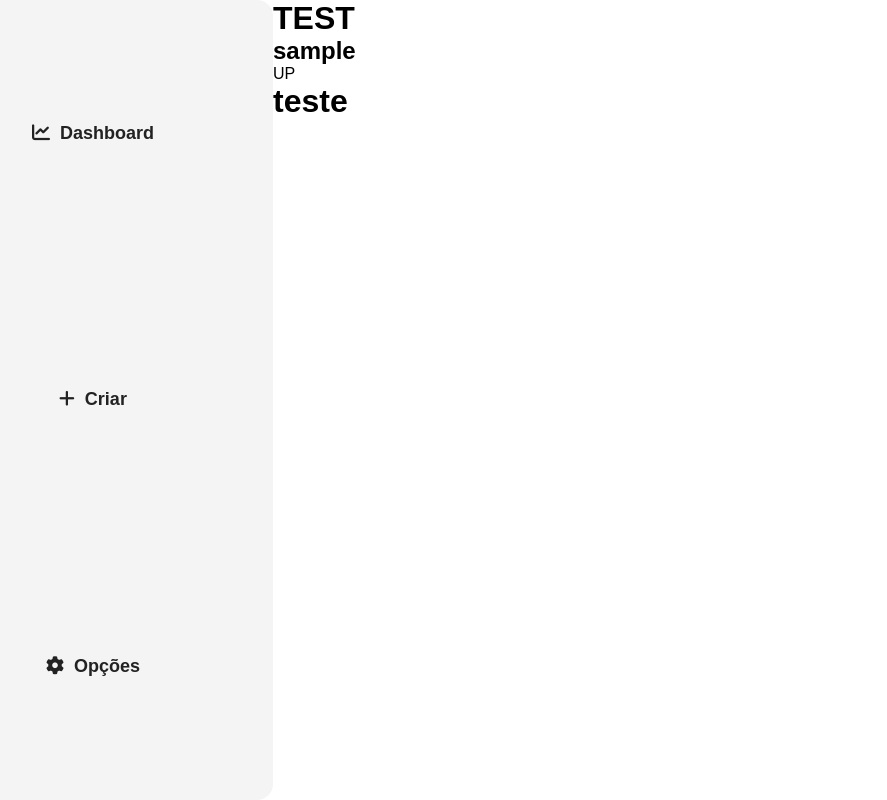
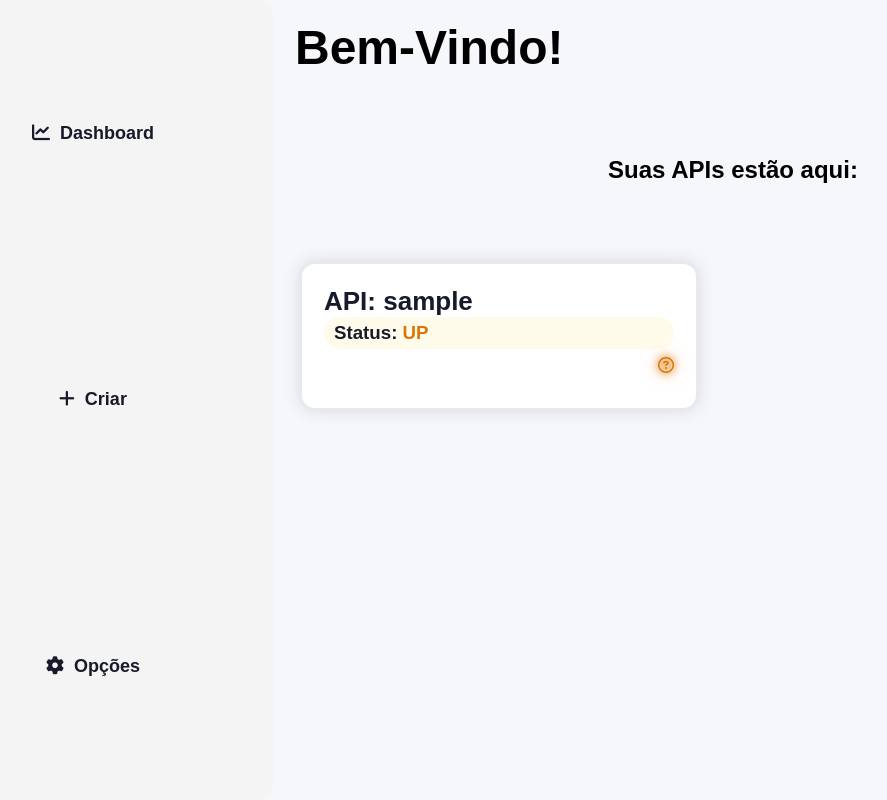
Before and after one commit to 0arKes/APIGuard, a Django app: page /dashboard/ in a window 1280 px wide. Shown: the whole page, without its empty margins (87-974 px from the left). Run offline with Django 5.2, Linux system fonts and the light colour scheme; a user stored in the database is signed in; tables that the repository leaves empty hold one stand-in row (values such as "Sample post"); some libraries are stand-ins or nearby versions.

Commit message:
style: Criando Dashboard Básica
Criando HTML e CSS da pagina dashboard

```diff
--- /dev/null
+++ b/monitoring/static/monitoring/styles/dashboard.css
@@ -0,0 +1,197 @@
+:root {
+    --background-body: #F6F7FB;
+    --card-background: #FFFFFF;
+    --card-border: #E7E9F2;
+    --text: #171A2B;
+
+    --online: #16A34A;
+    --online-bg: #ECFDF3;
+
+    --offline: #DC2626;
+    --offline-bg: #FEF2F2;
+
+    --unknown: #D97706;
+    --unknown-bg: #FFFBEB;
+}
+
+body{
+    min-height: 100vh;
+
+    background: var(--background-body);
+}
+
+.title{
+    margin: 20px 0 5px 22px;
+
+    font-size: 36px;
+    font-weight: 600;
+}
+
+.hero{
+    margin-top: 20px;
+
+    display: flex;
+    flex-flow: column nowrap;
+    justify-content: center;
+    align-items: center;
+    gap: 16px;
+}
+
+.card{
+    height: 100%;
+
+    padding: 22px;
+
+    display: flex;
+    flex-flow: column nowrap;
+
+    background: var(--card-background);
+
+    border: 3px solid var(--card-border);
+    border-radius: 16px;
+
+    box-shadow: 0 0 16px var(--border);
+
+}
+
+.card h2 {
+    color: var(--text);
+
+    font-size: 26px;
+    font-weight: 800;
+}
+
+section.hero a{
+    display: block;
+
+    max-width: 400px;
+    width: 100%;
+    height: 150px;
+
+    color: var(--text);
+}
+
+.card p{
+    margin-top: 8px;
+
+    text-align: end;
+
+    animation: status-glow 2s ease-in-out infinite;
+}
+
+.card-unknown p{
+    color: var(--unknown);
+    text-shadow:
+        0 0 5px var(--unknown),
+        0 0 10px var(--unknown);
+}
+
+.card-offline p{
+    color: var(--offline);
+    text-shadow:
+        0 0 5px var(--offline),
+        0 0 10px var(--offline);
+}
+
+.card-online p{
+    color: var(--online);
+    text-shadow:
+        0 0 5px var(--online),
+        0 0 10px var(--online);
+}
+
+@keyframes status-glow {
+    0%, 100% {
+        text-shadow: 0 0 5px currentColor;
+    }
+
+    50% {
+        text-shadow:
+            0 0 8px currentColor,
+            0 0 14px currentColor,
+            0 0 28px currentColor;
+    }
+}
+
+.unknown {
+    padding: 5px 0 5px 10px;
+    color: var(--unknown);
+    background-color: var(--unknown-bg);
+
+    border-radius: 20px;
+}
+
+.offline {
+    padding: 5px 0 5px 10px;
+    color: var(--offline);
+    background-color: var(--offline-bg);
+
+    border-radius: 20px;
+}
+
+.online {
+    padding: 5px 0 5px 10px;
+    color: var(--online);
+    background-color: var(--online-bg);
+
+    border-radius: 20px;
+}
+
+.status{
+    color: var(--text);
+}
+
+#without-results{
+    grid-area: 2/1/3/-1;
+
+}
+
+#without-results a{
+    display: inline;
+    color: var(--primary);
+}
+
+#without-results a:hover{
+    border-bottom: 2px solid var(--primary);
+}
+
+@media (min-width: 900px) {
+    main{
+        grid-row: 1/3;
+        grid-column: 2/-1;
+    }
+
+    .title{
+        font-size: 48px;
+    }
+
+    .hero{
+        display: grid;
+        grid-template-columns: 1fr 1fr;
+        grid-template-rows: 1fr 1fr 1fr;
+        justify-items: center;
+        gap: 16px;
+    }
+
+    #title-hero {
+        grid-column: 1 / -1;
+
+        text-align: center;
+    }
+
+    section.hero a{
+        display: block;
+        width: 100%;
+        height: 150px;
+    }
+
+    .card{
+        transition: transform 0.15s ease-out;
+    }
+
+    .card:hover{
+        transform: scale(1.05);
+    }
+
+
+}
--- a/monitoring/static/monitoring/styles/login.css
+++ b/monitoring/static/monitoring/styles/login.css
@@ -9,9 +9,8 @@
     --primary: #4318ff;
     --primary-dark: #3212c7;
     --background: #f4f4f4;
-    --text: #222222;
     --border: #dcdcdc;
-    --white: #ffffff;
+    --white: #ECE5F0;
 }
 
 body{
--- a/monitoring/static/monitoring/styles/menu.css
+++ b/monitoring/static/monitoring/styles/menu.css
@@ -130,7 +130,7 @@
 }
 
 .nav.active .nav-list{
-    clip-path: circle(1500px at -10% -15%);
+    clip-path: circle(1800px at -10% -15%);
 
     pointer-events: all;
 }
--- a/monitoring/templates/monitoring/dashboard.html
+++ b/monitoring/templates/monitoring/dashboard.html
@@ -3,6 +3,7 @@
 
 {% block styles %}
 <link rel="stylesheet" href="{% static "monitoring/styles/menu.css" %}">
+<link rel="stylesheet" href="{% static "monitoring/styles/dashboard.css" %}">
 {% endblock styles %}
 
 {% block title %}Dashboard{% endblock title %}
@@ -14,12 +15,41 @@
 
 {% block main %}
     <main>
-    <h1>TEST</h1>
-        {% for apis in my_apis %}
-            <h2>{{ apis.nickname }}</h2>
-            <p>{{ apis.api_status }}</p>
-        {% endfor %}
-        <h1>teste</h1>
+        <h1 class="title">Bem-Vindo!</h1>
+        <section class="hero">
+            <h2 id="title-hero">Suas APIs estão aqui:</h2>
+            {% if my_apis %}
+                {% for api in my_apis %}
+                        {% if api.api_status == "ONLINE" %}
+                        <a href="#">
+                        <div class="card card-online">
+                            <h2>API: {{ api.nickname }}</h2>
+                            <h3 class="online"><span class="status">Status:</span> <strong>{{ api.api_status }}</strong></h3>
+                            <p class="fa-solid fa-wifi"></p>
+                        </div>
+                        </a>
+                        {% elif api.api_status == "OFFLINE" %}
+                        <a href="#">
+                        <div class="card card-offline">
+                            <h2>API: {{ api.nickname }}</h2>
+                            <h3 class="offline"><span class="status">Status:</span> <strong>{{ api.api_status }}</strong></h3>
+                            <p class="fa-solid fa-power-off"></p>
+                        </div>
+                        </a>
+                        {% else %}
+                        <a href="#">
+                        <div class="card card-unknown">
+                            <h2>API: {{ api.nickname }}</h2>
+                            <h3 class="unknown"><span class="status">Status:</span> <strong>{{ api.api_status }}</strong></h3>
+                            <p class="fa-regular fa-circle-question"></p>
+                        </div>
+                        </a>
+                        {% endif %}
+                {% endfor %}
+            {% else %}
+            <h2 id="without-results">Ops! Você ainda não tem nenhuma API. <a href="#">Crie aqui</a></h2>
+            {% endif %}
+        </section>
     </main>
 {% endblock main %}
 
```
